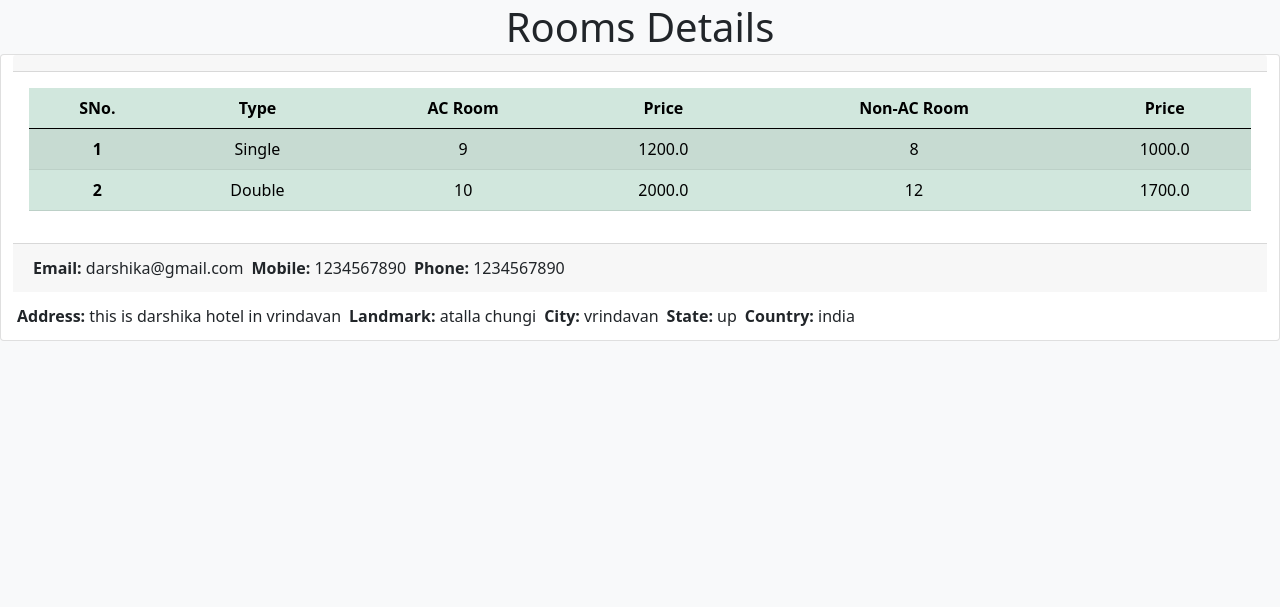
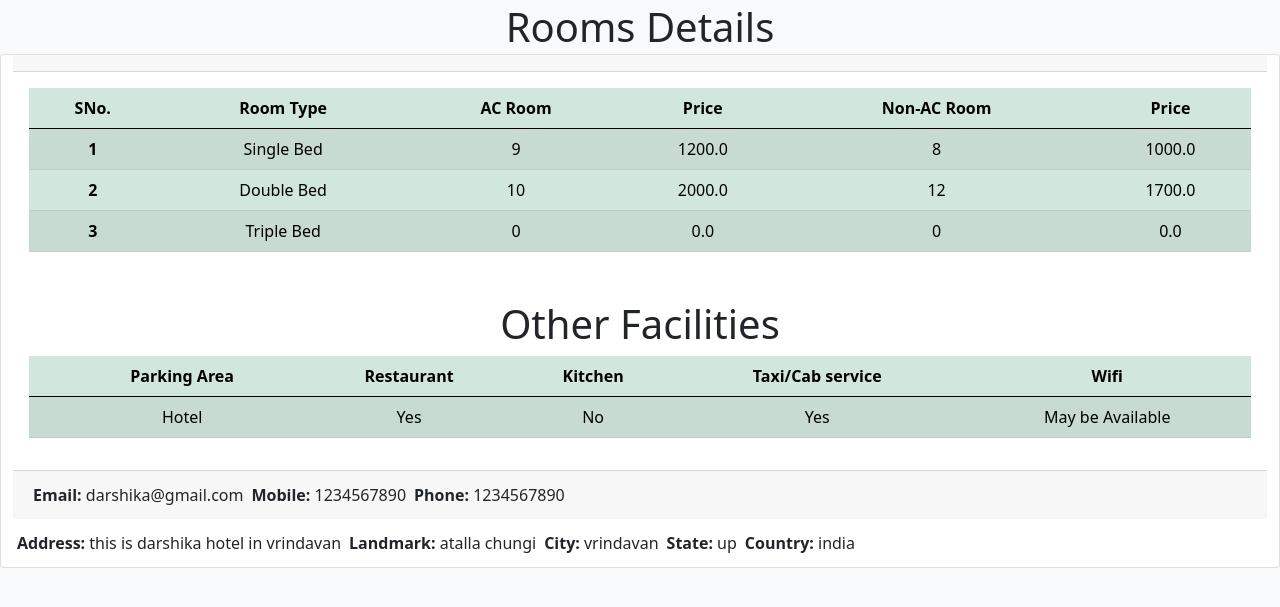
Before and after one commit to sanjay1994singh/vrindavanBusiness, a Django app: page /visiting/1/ in a window 1280 px wide. Shown: the part 53-660 px from the top of the page. Run offline with Django 3.2, Linux system fonts and the light colour scheme; data comes from the database, SQL or seed files in the repository.

Commit message:
new templtes added

```diff
--- a/homepage/templates/visiting.html
+++ b/homepage/templates/visiting.html
@@ -61,7 +61,7 @@
                     <thead>
                         <tr>
                             <th scope="col">SNo.</th>
-                            <th scope="col">Type</th>
+                            <th scope="col">Room Type</th>
                             <th scope="col">AC Room</th>
                             <th scope="col">Price</th>
                             <th scope="col">Non-AC Room</th>
@@ -70,24 +70,150 @@
                         </tr>
                     </thead>
                     <tbody>
+                        {% if business_details.is_single %}
                         <tr>
                             <th scope="row">1</th>
-                            <td>Single</td>
+                            <td>Single Bed</td>
                             <td>{{business_details.single_ac}}</td>
                             <td>{{business_details.single_ac_price}}</td>
 
                             <td>{{business_details.single_non_ac}}</td>
                             <td>{{business_details.single_non_ac_price}}</td>
                         </tr>
+                        {% endif %}
 
+                        {% if business_details.is_double %}
                         <tr>
                             <th scope="row">2</th>
-                            <td>Double</td>
+                            <td>Double Bed</td>
                             <td>{{business_details.double_ac}}</td>
                             <td>{{business_details.double_ac_price}}</td>
 
                             <td>{{business_details.double_non_ac}}</td>
                             <td>{{business_details.double_non_ac_price}}</td>
+                        </tr>
+                        {% endif %}
+
+                        {% if business_details.is_triple %}
+                        <tr>
+                            <th scope="row">3</th>
+                            <td>Triple Bed</td>
+                            <td>{{business_details.triple_ac}}</td>
+                            <td>{{business_details.triple_ac_price}}</td>
+
+                            <td>{{business_details.triple_non_ac}}</td>
+                            <td>{{business_details.triple_non_ac_price}}</td>
+                        </tr>
+                        {% endif %}
+
+                        {% if business_details.is_four %}
+                        <tr>
+                            <th scope="row">4</th>
+                            <td>Four Bed</td>
+                            <td>{{business_details.four_ac}}</td>
+                            <td>{{business_details.four_ac_price}}</td>
+
+                            <td>{{business_details.four_non_ac}}</td>
+                            <td>{{business_details.four_non_ac_price}}</td>
+                        </tr>
+                        {% endif %}
+
+                        {% if business_details.is_five %}
+                        <tr>
+                            <th scope="row">5</th>
+                            <td>Five Bed</td>
+                            <td>{{business_details.five_ac}}</td>
+                            <td>{{business_details.five_ac_price}}</td>
+
+                            <td>{{business_details.five_non_ac}}</td>
+                            <td>{{business_details.five_non_ac_price}}</td>
+                        </tr>
+                        {% endif %}
+                    </tbody>
+                </table>
+            </div>
+
+            {% if business_details.is_hall %}
+            <div class="card-body">
+                <h1 class="text-center">Hall Details</h1>
+                <table class="table table-success table-striped">
+                    <thead>
+                        <tr>
+                            <th scope="col">SNo.</th>
+                            <th scope="col">Type</th>
+                            <th scope="col">AC Hall</th>
+                            <th scope="col">Price</th>
+                            <th scope="col">Non-AC Hall</th>
+                            <th scope="col">Price</th>
+                            <th scope="col">Capicity Member</th>
+                        </tr>
+                    </thead>
+
+                    <tbody>
+                        <tr>
+                            <th scope="row">1</th>
+                            <td>Hall</td>
+                            <td>{{business_details.hall_ac}}</td>
+                            <td>{{business_details.hall_ac_price}}</td>
+
+                            <td>{{business_details.hall_non_ac}}</td>
+                            <td>{{business_details.hall_non_ac_price}}</td>
+                            <td>{{business_details.hall_for}}</td>
+                        </tr>
+                    </tbody>
+                </table>
+            </div>
+            {% endif %}
+
+            {% if business_details.arrangement_for_katha %}
+            <div class="card-body">
+                <h1 class="text-center">Event</h1>
+                <table class="table table-success table-striped">
+                    <thead>
+                        <tr>
+                            <th scope="col"></th>
+                            <th scope="col">Katha</th>
+                            <th scope="col">Wedding</th>
+                            <th scope="col">Birthday</th>
+                            <th scope="col">Other</th>
+                        </tr>
+                    </thead>
+
+                    <tbody>
+                        <tr>
+                            <th scope="row">Capicity of People</th>
+                            <td>{{business_details.katha_people}}</td>
+                            <td>{{business_details.wedding_people}}</td>
+                            <td>{{business_details.birthday_people}}</td>
+                            <td>{{business_details.other_people}}</td>
+                        </tr>
+                    </tbody>
+                </table>
+            </div>
+            {% endif %}
+
+            <div class="card-body">
+                <h1 class="text-center">Other Facilities</h1>
+                <table class="table table-success table-striped">
+                    <thead>
+                        <tr>
+                            <th scope="col"></th>
+                            <th scope="col">Parking Area</th>
+                            <th scope="col">Restaurant</th>
+                            <th scope="col">Kitchen</th>
+                            <th scope="col">Taxi/Cab service</th>
+                            <th scope="col">Wifi</th>
+                        </tr>
+                    </thead>
+
+                    <tbody>
+                        <tr>
+                            <th scope="row"></th>
+                            <td>{{business_details.parking_address}}</td>
+                            <td>{% if business_details.restaurant %} Yes {% else %} No {% endif %}</td>
+                            <td>{% if business_details.kitchen %} Yes {% else %} No {% endif %}</td>
+                            <td>{% if business_details.taxi_service %} Yes {% else %} No {% endif %}</td>
+                            <td>May be Available</td>
                         </tr>
                     </tbody>
                 </table>
```
Also changed, not shown: business/templates/add_business.html (added, +37 -0 lines).
